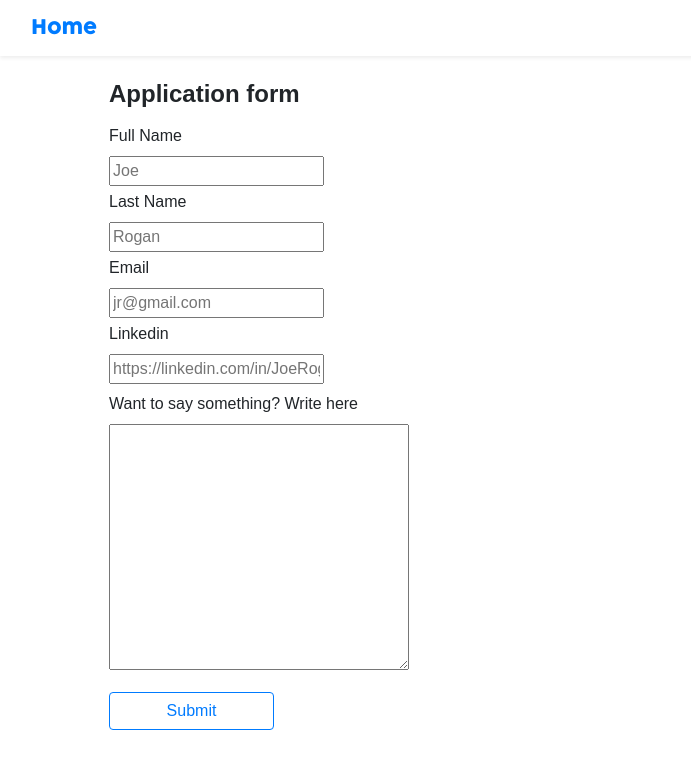
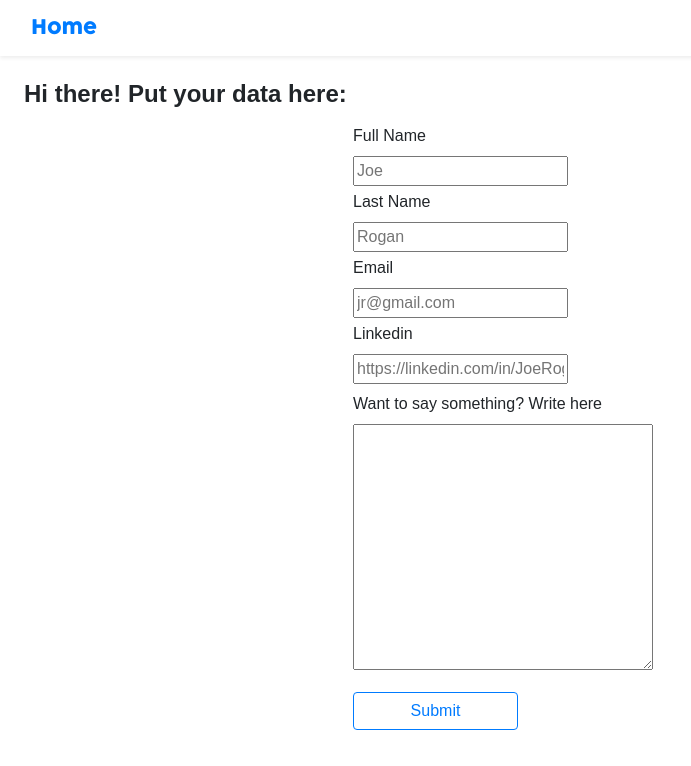
Before and after one commit to joe-pier/PersonalWebSiteV2, a Flask app: page /form in a window 1280 px wide. Shown: the top 766 px of the page, without its empty margins (0-691 px from the left). Run offline with Flask 2, Linux system fonts and the light colour scheme.

Commit message:
aesthetics changes

```diff
--- a/templates/form.html
+++ b/templates/form.html
@@ -30,10 +30,10 @@
 
 <body>
     {%include 'nav.html'%}
-    <div class="container">
-        <div style="font-family:Arial, Helvetica, sans-serif; margin-left: 24px; margin-top: 24px;">
-            <h4 style="text-align: left;"> <b>Application form</b></h4>
-            <form action="/form/data" method="post">
+    <div>
+        <div style="font-family:Arial, Helvetica, sans-serif; margin-left: 24px; margin-top: 24px;" >
+            <h4 style="text-align: left; font-family: Arial, Helvetica, sans-serif;"> <b>Hi there! Put your data here: </b></h4>
+            <form action="/form/data" method="post" class="container col-6">
                 <div class="col-form-label mb-2" style="text-align: left;">
                     <div>
                         <label for="Name"> Full Name</label><br>
@@ -61,9 +61,16 @@
                         <input class="btn btn-outline-primary custom_width" type="submit" style="margin-top: 15px;">
                     </div>
                 </div>
+                <div class="d-none d-md-block col-10">
+                    <img class="img-fluid" src="/static/confused.png" height="350" class="center">
+                </div>
         </div>
         </form>
+
     </div>
+
+
     </div>
+
     <div> {%include 'footer.html'%} </div>
 </body>
```
